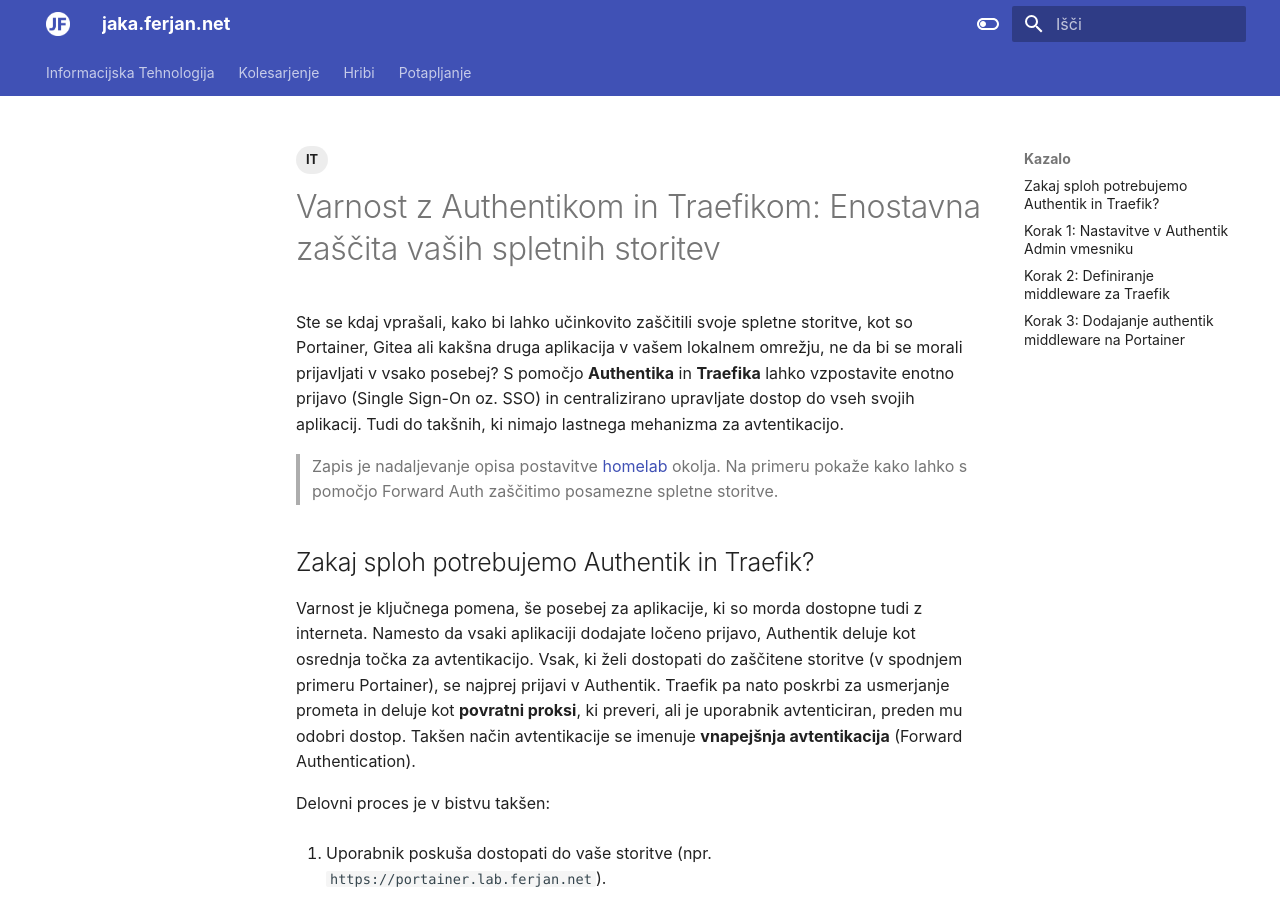
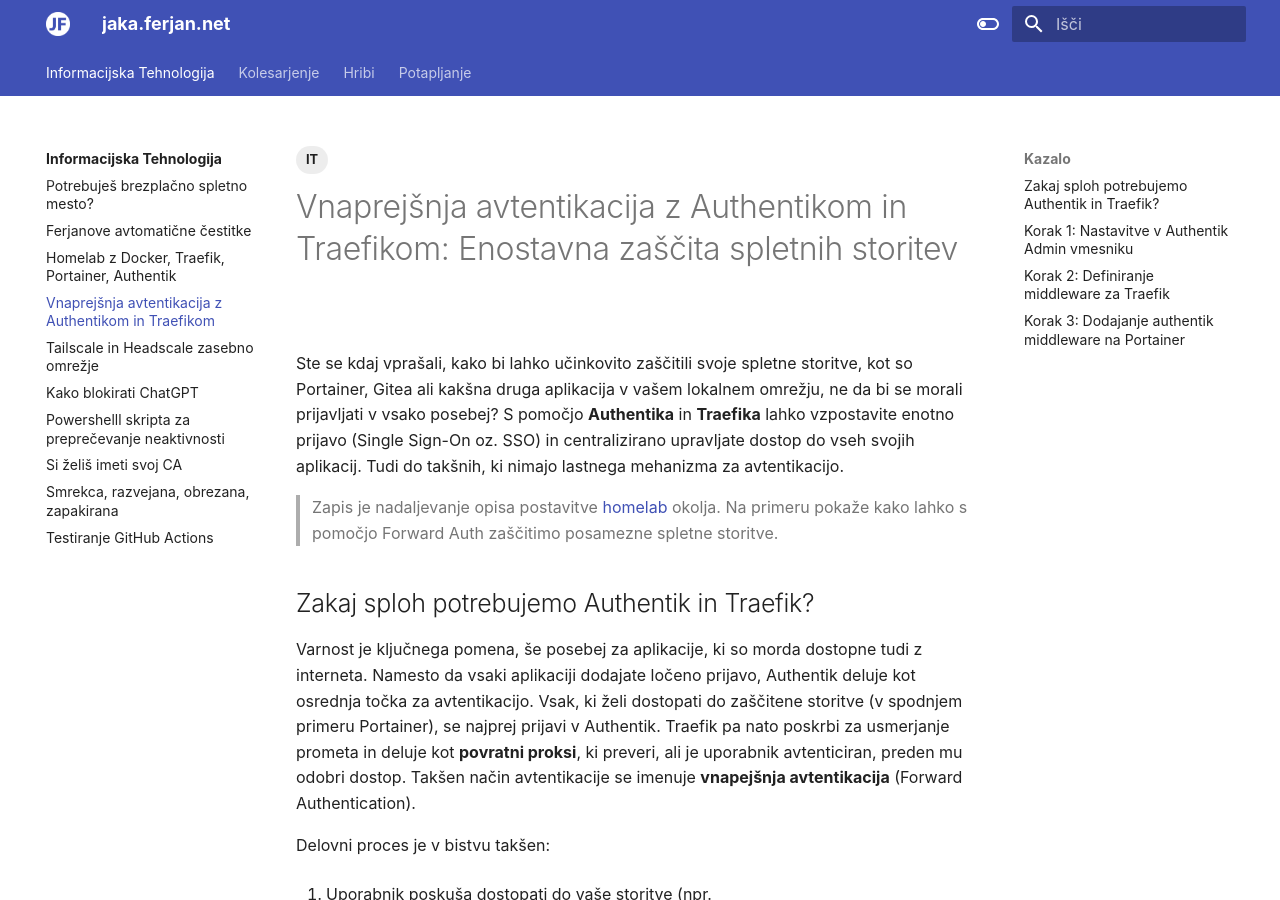
Before and after one commit to jferjan/jferjan.github.io, an MkDocs documentation site: the page built from docs/it/forward-auth.md, in a window 1280 px wide and 900 px high. Built offline with MkDocs 1.6.1 and Material for MkDocs 9.7.7, drawn with Linux system fonts in a browser that asks for light colours; comment, search, counter and statistics services are not loaded.

Commit message:
update IT

```diff
--- a/docs/it/forward-auth.md
+++ b/docs/it/forward-auth.md
@@ -3,7 +3,7 @@
   - IT
 ---
 
-# Varnost z Authentikom in Traefikom: Enostavna zaščita vaših spletnih storitev
+# Vnaprejšnja avtentikacija z Authentikom in Traefikom: Enostavna zaščita spletnih storitev
 
 Ste se kdaj vprašali, kako bi lahko učinkovito zaščitili svoje spletne storitve, kot so Portainer, Gitea ali kakšna druga aplikacija v vašem lokalnem omrežju, ne da bi se morali prijavljati v vsako posebej? S pomočjo **Authentika** in **Traefika** lahko vzpostavite enotno prijavo (Single Sign-On oz. SSO) in centralizirano upravljate dostop do vseh svojih aplikacij. Tudi do takšnih, ki nimajo lastnega mehanizma za avtentikacijo.
 
--- a/mkdocs.yml
+++ b/mkdocs.yml
@@ -7,6 +7,8 @@
       - Potrebuješ brezplačno spletno mesto?: it/spletno-mesto.md
       - Ferjanove avtomatične čestitke: it/cestitke.md
       - Homelab z Docker, Traefik, Portainer, Authentik: it/homelab.md
+      - Vnaprejšnja avtentikacija z Authentikom in Traefikom: it/forward-auth.md
+      - Tailscale in Headscale zasebno omrežje: it/tailscale-in-headscale.md
       - Kako blokirati ChatGPT: it/blokada-chatgpt.md
       - Powershelll skripta za preprečevanje neaktivnosti: it/no-sleep.md
       - Si želiš imeti svoj CA: it/moj-ca.md
```
Also changed, not shown: docs/it/index.md (+2 -0 lines), docs/it/it.md (deleted, +0 -48 lines), docs/it/tailscale-in-headscale.md (+1 -1 lines).
